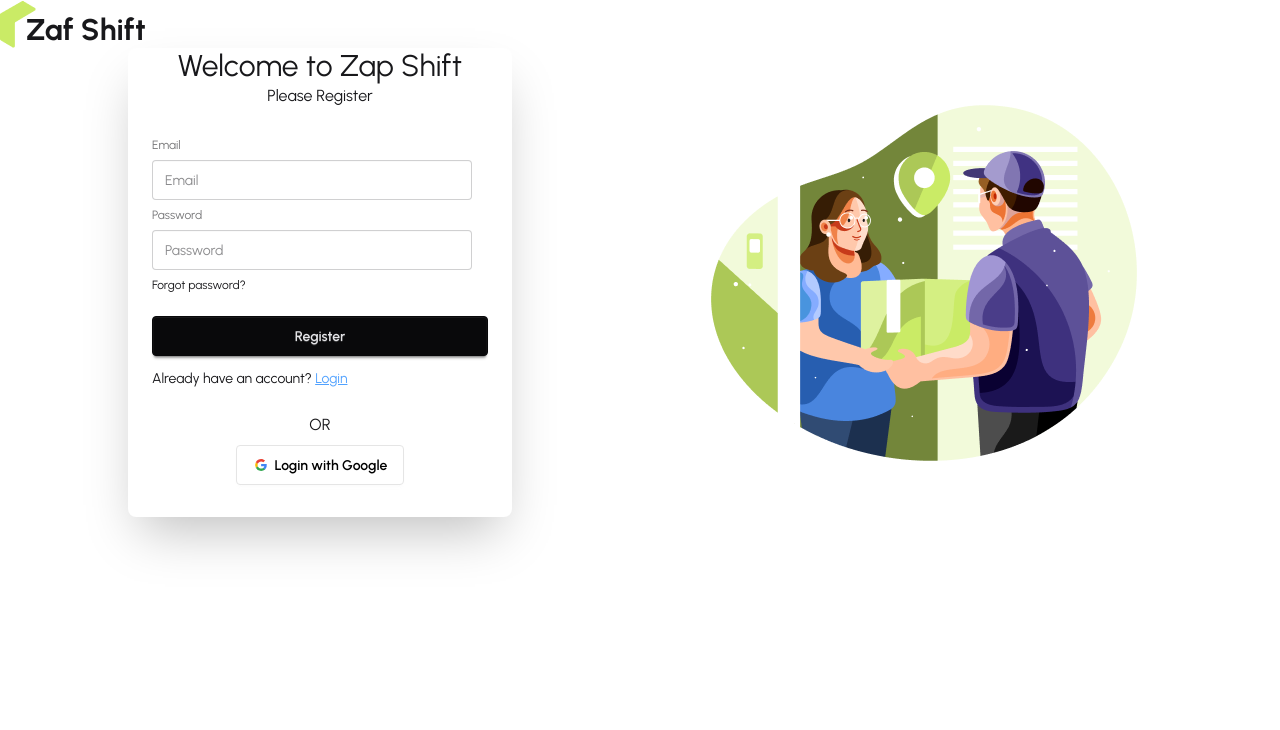
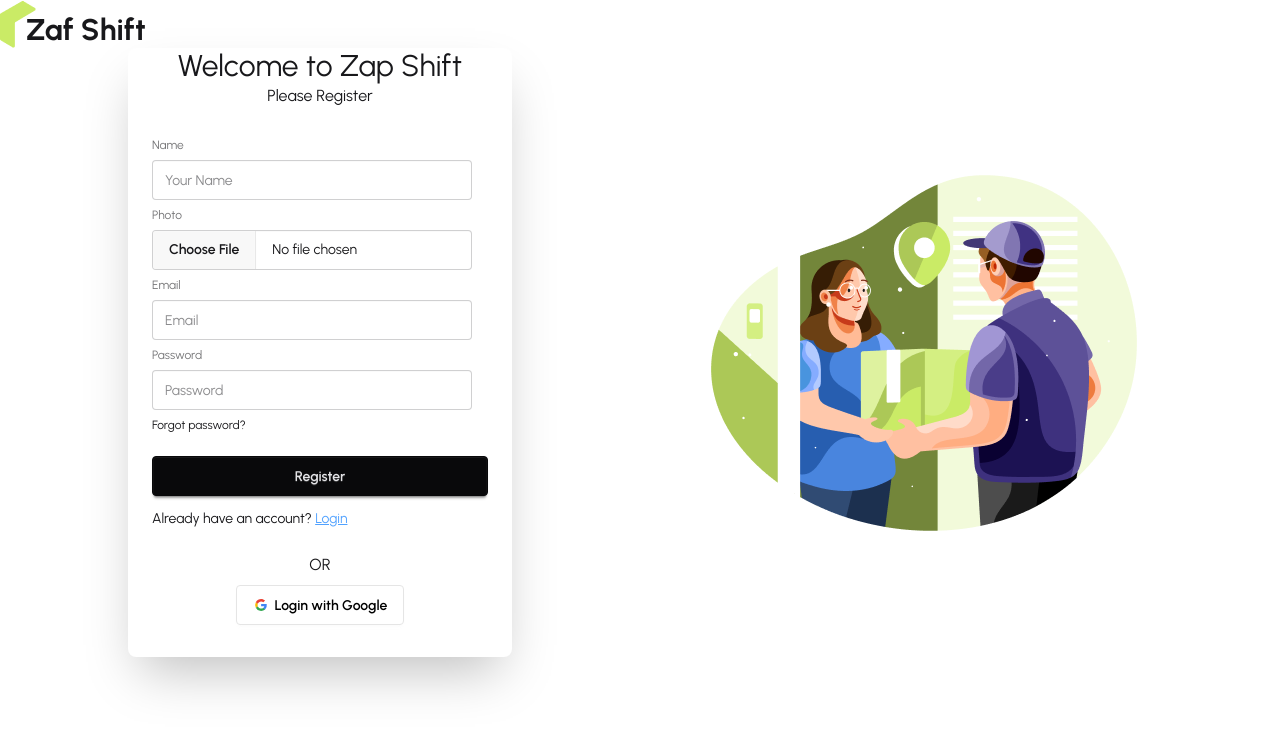
Before and after one commit to RuhulAminSharif/Zap-Shift, a React app in the folder frontend/: page /register in a window 1280 px wide. Shown: the top 730 px of the page. Built offline with nearby package versions, Linux system fonts and the light colour scheme; no server answers; the HTML template or start-up script is replaced by a standard one.

Commit message:
feat: image host added

```diff
--- a/frontend/package.json
+++ b/frontend/package.json
@@ -11,6 +11,7 @@
   },
   "dependencies": {
     "@tailwindcss/vite": "^4.1.17",
+    "axios": "^1.13.2",
     "firebase": "^12.6.0",
     "leaflet": "^1.9.4",
     "react": "^19.2.0",
--- a/frontend/src/contexts/Auth/AuthProvider.jsx
+++ b/frontend/src/contexts/Auth/AuthProvider.jsx
@@ -7,6 +7,7 @@
   signInWithEmailAndPassword,
   signInWithPopup,
   signOut,
+  updateProfile,
 } from "firebase/auth";
 import { auth } from "../../firebase/firebase.config";
 
@@ -30,6 +31,10 @@
     return signInWithPopup(auth, googleProvider);
   };
 
+  const updateUserProfile = (profile) => {
+    return updateProfile(auth.currentUser, profile);
+  };
+
   const logOut = () => {
     setLoading(true);
     return signOut(auth);
@@ -48,6 +53,7 @@
   const authInfo = {
     user,
     setUser,
+    updateUserProfile,
     loading,
     registerUser,
     signInUser,
--- a/frontend/src/pages/Auth/Register/Register.jsx
+++ b/frontend/src/pages/Auth/Register/Register.jsx
@@ -3,6 +3,7 @@
 import useAuth from "../../../hooks/useAuth";
 import { Link } from "react-router";
 import SocialLogin from "../SocialLogin/SocialLogin";
+import axios from "axios";
 
 const Register = () => {
   const {
@@ -11,12 +12,40 @@
     formState: { errors },
   } = useForm();
 
-  const { registerUser } = useAuth();
+  const { registerUser, updateUserProfile } = useAuth();
 
   const handleRegistration = (data) => {
+    const profileImg = data.photo[0];
+
     registerUser(data.email, data.password)
       .then((result) => {
-        console.log(result);
+        console.log(result.user);
+
+        // 1. store the image in form data
+        const formData = new FormData();
+        formData.append("image", profileImg);
+
+        // 2. send the photo to store and get the url
+        const image_API_URL = `https://api.imgbb.com/1/upload?key=${
+          import.meta.env.VITE_image_host_key
+        }`;
+
+        axios.post(image_API_URL, formData).then((res) => {
+          // console.log("after image upload", res.data.data.url);
+
+          // update user profile to firebase
+          const userProfile = {
+            displayName: data.name,
+            photoURL: res.data.data.url,
+          };
+
+          updateUserProfile(userProfile)
+            .then(() => {
+              // console.log("user profile updated done.");
+              navigate(location.state || "/");
+            })
+            .catch((error) => console.log(error));
+        });
       })
       .catch((error) => {
         console.log(error);
@@ -28,6 +57,31 @@
       <p className="text-center">Please Register</p>
       <form onSubmit={handleSubmit(handleRegistration)} className="card-body">
         <fieldset className="fieldset">
+          {/* name field */}
+          <label className="label">Name</label>
+          <input
+            type="text"
+            {...register("name", { required: true })}
+            className="input"
+            placeholder="Your Name"
+          />
+          {errors.name?.type === "required" && (
+            <p className="text-red-500">Name is required.</p>
+          )}
+
+          {/* photo image field */}
+          <label className="label">Photo</label>
+
+          <input
+            type="file"
+            {...register("photo", { required: true })}
+            className="file-input"
+            placeholder="Your Photo"
+          />
+
+          {errors.name?.type === "required" && (
+            <p className="text-red-500">Photo is required.</p>
+          )}
           {/* Email */}
           <label className="label">Email</label>
           <input
--- /dev/null
+++ b/frontend/src/pages/Rider/Rider.jsx
@@ -0,0 +1,11 @@
+import React from 'react';
+
+const Rider = () => {
+  return (
+    <div>
+
+    </div>
+  );
+};
+
+export default Rider;
--- a/frontend/src/pages/Shared/Navbar/NavBar.jsx
+++ b/frontend/src/pages/Shared/Navbar/NavBar.jsx
@@ -71,7 +71,7 @@
             Log in
           </Link>
         )}
-        <Link className="btn btn-primary text-black mx-4" to="/">
+        <Link className="btn btn-primary text-black mx-4" to="/rider">
           Be a Rider
         </Link>
       </div>
--- a/frontend/src/routes/router.jsx
+++ b/frontend/src/routes/router.jsx
@@ -6,6 +6,8 @@
 import AuthLayout from "../layouts/AuthLayout";
 import Login from "../pages/Auth/Login/Login";
 import Register from "../pages/Auth/Register/Register";
+import PrivateRoute from "./PrivateRoute";
+import Rider from "../pages/Rider/Rider";
 
 export const router = createBrowserRouter([
   {
@@ -21,6 +23,14 @@
         Component: Coverage,
         loader: () => fetch("/data/warehouses.json").then((res) => res.json()),
       },
+      {
+        path: "/rider",
+        element: (
+          <PrivateRoute>
+            <Rider></Rider>
+          </PrivateRoute>
+        ),
+      },
     ],
   },
   {
@@ -29,12 +39,12 @@
     children: [
       {
         path: "/login",
-        Component: Login
+        Component: Login,
       },
       {
         path: "/register",
-        Component: Register
-      }
-    ]
-  }
+        Component: Register,
+      },
+    ],
+  },
 ]);
```
Also changed, not shown: 1 other file (tests, documents, lock files or other folders).
